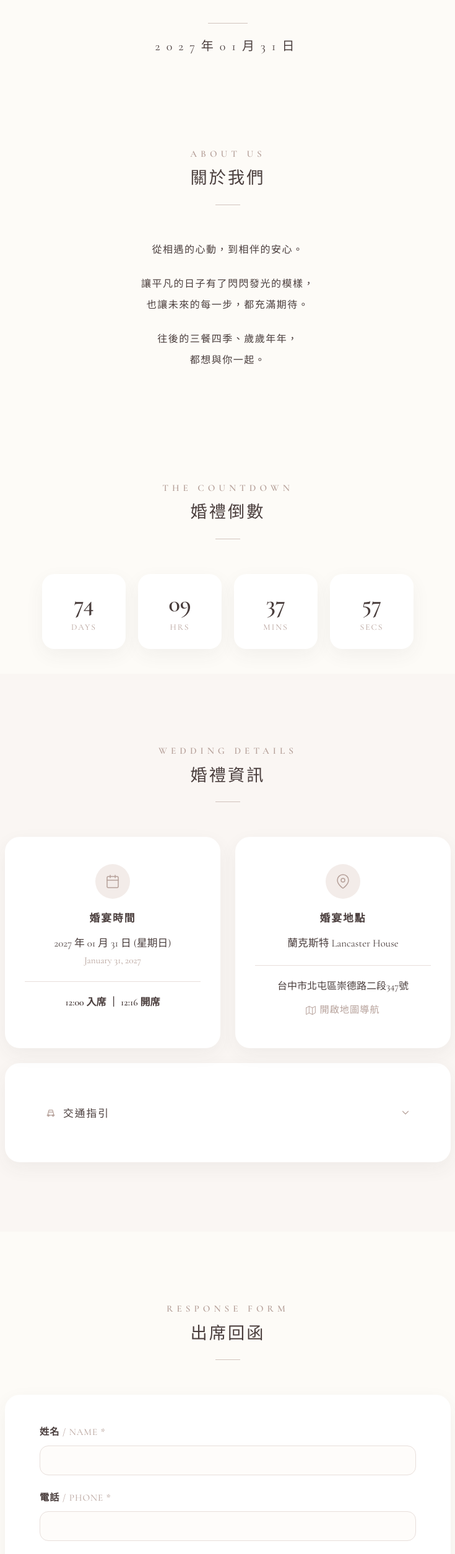
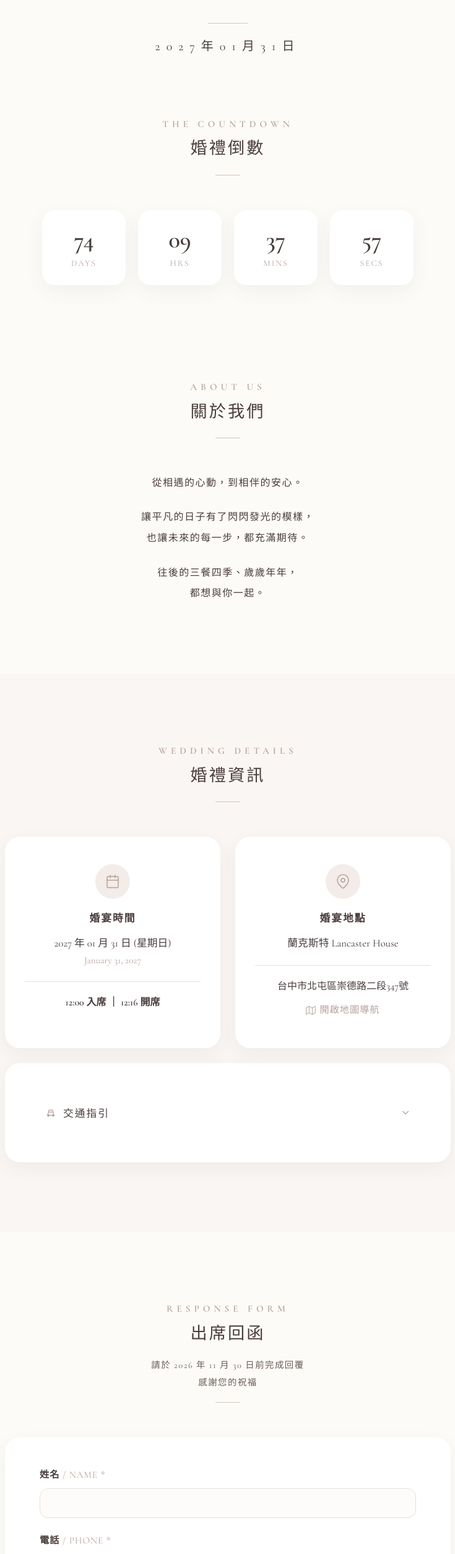
Before and after one commit to yu-mien/wedding, a plain HTML site: page index.html in a window 1280 px wide. Shown: the part 800-3307 px from the top of the page at 62% size, without its empty margins (272-1007 px from the left). Drawn offline with nearby package versions, Linux system fonts and the light colour scheme; no server answers.

Commit message:
Move countdown above About Us and RSVP deadline under heading
Co-Authored-By: Claude Opus 5.5 <noreply@anthropic.com>
Claude-Session: https://claude.ai/code/session_01MbHxwGkd3ZvMXBcJpw2PSq

```diff
--- a/index.html
+++ b/index.html
@@ -97,6 +97,7 @@
         }
         .section-heading h2 { font-weight: 400; font-size: 1.4rem; letter-spacing: 3px; margin-top: 4px; }
         .section-heading .heading-divider { width: 40px; height: 1px; background: var(--accent); margin: 18px auto 0; opacity: 0.6; }
+        .section-heading .subtitle { margin-top: 14px; font-size: 0.9rem; line-height: 1.9; letter-spacing: 1.5px; color: #6b5d5b; }
         .section-heading .note { margin-top: 18px; font-size: 0.9rem; color: var(--accent); letter-spacing: 1px; }
 
         /* Countdown */
@@ -294,6 +295,15 @@
         </div>
     </section>
 
+    <section id="countdown-section" class="countdown-section">
+        <div class="section-heading">
+            <div class="en">THE COUNTDOWN</div>
+            <h2>婚禮倒數</h2>
+            <div class="heading-divider"></div>
+        </div>
+        <div class="timer-container" id="countdown"></div>
+    </section>
+
     <section id="about" class="section about-section">
         <div class="section-inner">
             <div class="section-heading">
@@ -307,15 +317,6 @@
                 <p>往後的三餐四季、歲歲年年，<br>都想與你一起。</p>
             </div>
         </div>
-    </section>
-
-    <section id="countdown-section" class="countdown-section">
-        <div class="section-heading">
-            <div class="en">THE COUNTDOWN</div>
-            <h2>婚禮倒數</h2>
-            <div class="heading-divider"></div>
-        </div>
-        <div class="timer-container" id="countdown"></div>
     </section>
 
     <section id="details" class="section alt">
@@ -388,6 +389,7 @@
             <div class="section-heading">
                 <div class="en">RESPONSE FORM</div>
                 <h2>出席回函</h2>
+                <p class="subtitle">請於 2026 年 11 月 30 日前完成回覆<br>感謝您的祝福</p>
                 <div class="heading-divider"></div>
             </div>
 
@@ -473,7 +475,6 @@
             </form>
 
             <div class="rsvp-closing">
-                <p>請於 2026 年 11 月 30 日前完成回覆<br>感謝您的祝福</p>
                 <p>期待婚禮當天與大家相聚<br>共同留下美好的回憶</p>
             </div>
         </div>
```
